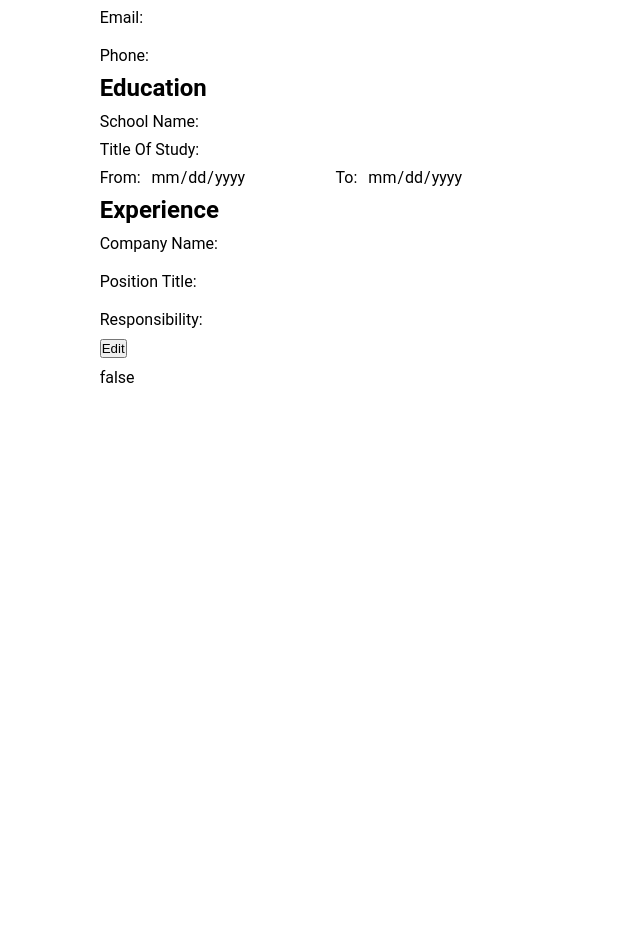
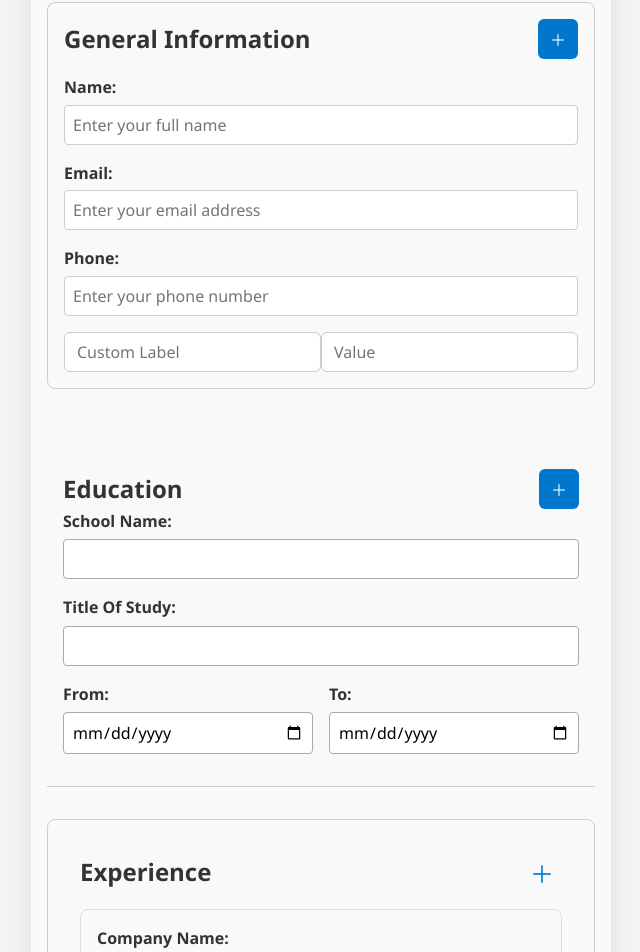
Before and after one commit to Zedai00/CVApplication, a React (Vite) app: page / in a window 1280 px wide. Shown: the part 78-1030 px from the top of the page, without its empty margins (319-959 px from the left). Before the commit the page ends 800 px from the top, so only its background shows below. Built offline with nearby package versions, Linux system fonts and the light colour scheme.

Commit message:
Add Styles for every module

```diff
--- a/src/App.css
+++ b/src/App.css
@@ -1,59 +1,36 @@
 .app {
-  padding: 10px;
+  max-width: 800px;
+  margin: 2rem auto;
+  padding: 1rem;
+  font-family: "Segoe UI", sans-serif;
+  color: #333;
+  background-color: #f9f9f9;
+  border-radius: 10px;
+  box-shadow: 0 4px 20px rgba(0, 0, 0, 0.1);
+}
+
+form {
   display: flex;
   flex-direction: column;
-  gap: 10px;
+  gap: 2rem;
 }
 
-input {
-  font-size: 16px;
-  font-weight: normal;
+.action {
+  text-align: center;
+  margin-top: 1.5rem;
 }
 
-label {
-  white-space: nowrap;
+.action button {
+  font-size: 1rem;
+  padding: 0.75rem 2rem;
+  background-color: #0077cc;
+  color: white;
+  border: none;
+  border-radius: 6px;
+  cursor: pointer;
+  transition: background-color 0.2s ease;
 }
 
-.form-group {
-  display: flex;
-  justify-content: space-between;
-  align-items: center;
-  height: 18px;
-  margin-bottom: 10px;
+.action button:hover {
+  background-color: #005fa3;
 }
-
-.form-group input {
-  flex: 1;
-  border: none;
-  border-bottom: 0.1px black solid;
-}
-
-.form-group input:focus {
-  outline: none;
-  border-bottom: 0.1px black solid;
-}
-
-input:disabled {
-  background: none;
-  color: black;
-}
-
-.title {
-  display: flex;
-  justify-content: space-between;
-}
-
-section {
-  display: flex;
-  flex-direction: column;
-  justify-content: center;
-  gap: 10px;
-}
-
-section input {
-  margin-left: 10px;
-}
-
-.show {
-  border: none !important;
-}
--- a/src/App.jsx
+++ b/src/App.jsx
@@ -5,31 +5,27 @@ import Exp from './components/Exp'
 import './App.css'
 
 function App() {
-  const [edit, setEdit] = useState(false)
+  const [edit, setEdit] = useState(true)
 
-  document.addEventListener("DOMContentLoaded", () => {
-    const form = document.querySelector("form")
-    form.addEventListener("submit", (e) => {
-      e.preventDefault()
-      setEdit(!edit)
-    })
-
-  })
-
-
+  function toggleMode(e) {
+    e.preventDefault()
+    setEdit(prev => !prev)
+  }
 
   return (
     <div className='app'>
-      <form action="#">
+      <form onSubmit={toggleMode}>
         <Gen edit={edit} />
         <Edu edit={edit} />
         <Exp edit={edit} />
-        {edit ? <button onClick={() => setEdit(!edit)}>Submit</button> : <button onClick={() => setEdit(!edit)}>Edit</button>}
+        <div className="action">
+          <button type="submit">
+            {edit ? 'Submit' : 'Edit'}
+          </button>
+        </div>
       </form>
-      <div>{edit.toString()}</div>
     </div>
   )
 }
 
-
 export default App
--- a/src/components/Edu.jsx
+++ b/src/components/Edu.jsx
@@ -1,3 +1,4 @@
+// Edu.jsx
 import { useState } from "react"
 import '../styles/Edu.css'
 
@@ -5,44 +6,51 @@ const createTemplate = () => ({
   id: crypto.randomUUID(),
   items: [
     { name: "schoolName", label: "School Name", type: "text", value: "" },
-    { name: "titleOfStudy", label: "Title Of Study", type: "", value: "" },
+    { name: "titleOfStudy", label: "Title Of Study", type: "text", value: "" },
     { name: "from", label: "From", type: "date", value: "" },
-    { name: "to", label: "To", type: "date", value: "" }]
+    { name: "to", label: "To", type: "date", value: "" }
+  ]
 })
 
 function Edu({ edit }) {
-
   const [items, setItems] = useState([createTemplate()])
 
   function handleChange(e, groupId) {
     const { id: name, value } = e.target;
-    console.log(name)
     setItems(prevItems =>
       prevItems.map(group => {
         if (group.id !== groupId) return group;
 
-        const updatedItems = group.items.map(item => {
-          if (item.name === name) {
-            return { ...item, value };
-          }
-          return item;
-        });
+        const updatedItems = group.items.map(item =>
+          item.name === name ? { ...item, value } : item
+        );
 
         return { ...group, items: updatedItems };
       })
     );
   }
 
+  function handleAdd() {
+    setItems(prev => [...prev, createTemplate()])
+  }
+
+  function handleDelete(idToDelete) {
+    setItems(prev => prev.filter(group => group.id !== idToDelete))
+  }
 
   return (
     <section className='edu'>
       <div className="title">
         <h2>Education</h2>
-        {edit ? <button>Add</button> : null}
+        {edit && <button type="button" className="add-btn" onClick={handleAdd}>＋</button>}
       </div>
 
       {items.map(group => (
-        <div key={group.id}>
+        <div key={group.id} className="edu-group">
+          {edit && items.length > 1 && (
+            <button type="button" className="delete-btn" onClick={() => handleDelete(group.id)}>×</button>
+          )}
+
           {group.items.slice(0, 2).map((item) => (
             <div key={`${item.name}-${group.id}`} className="form-group">
               <label htmlFor={item.name}>{item.label}:</label>
@@ -64,7 +72,7 @@ function Edu({ edit }) {
             </div>
           ))}
 
-          <div key={group.id} className="oneline">
+          <div className="oneline">
             {group.items.slice(2, 4).map((item) => (
               <div key={`${item.name}-${group.id}`} className="form-group">
                 <label htmlFor={item.name}>{item.label}:</label>
@@ -86,12 +94,10 @@ function Edu({ edit }) {
               </div>
             ))}
           </div>
-
         </div>
       ))}
-    </section >
+    </section>
   )
-
 }
 
 export default Edu
--- a/src/components/Exp.jsx
+++ b/src/components/Exp.jsx
@@ -1,53 +1,103 @@
 import { useState } from "react"
 import '../styles/Exp.css'
 
+const createTemplate = () => ({
+  id: crypto.randomUUID(),
+  items: [
+    { name: "companyName", label: "Company Name", type: "text", value: "" },
+    { name: "positionTitle", label: "Position Title", type: "text", value: "" },
+    { name: "responsibility", label: "Responsibility", type: "text", value: "" },
+    { name: "from", label: "From", type: "date", value: "" },
+    { name: "to", label: "To", type: "date", value: "" }
+  ]
+})
+
 function Exp({ edit }) {
-  const [companyName, setCompanyName] = useState('')
-  const [positionTitle, setPositionTitle] = useState('')
-  const [responsibility, setResponsibility] = useState('')
+  const [items, setItems] = useState([createTemplate()])
 
-  const handleChange = (e) => {
-    const label = e.target.previousElementSibling.getAttribute('for')
-    switch (label) {
-      case 'companyName':
-        setCompanyName(e.target.value)
-        break
-      case 'positionTitle':
-        setPositionTitle(e.target.value)
-        break
-      case 'responsibility':
-        setResponsibility(e.target.value)
-        break
-    }
+  function handleChange(e, groupId) {
+    const { id: name, value } = e.target;
+    setItems(prevItems =>
+      prevItems.map(group => {
+        if (group.id !== groupId) return group;
+
+        const updatedItems = group.items.map(item =>
+          item.name === name ? { ...item, value } : item
+        );
+
+        return { ...group, items: updatedItems };
+      })
+    );
+  }
+
+  function handleAdd() {
+    setItems(prev => [...prev, createTemplate()])
+  }
+
+  function handleDelete(idToDelete) {
+    setItems(prev => prev.filter(group => group.id !== idToDelete))
   }
 
   return (
     <section className='exp'>
       <div className="title">
         <h2>Experience</h2>
-        {edit ? <button>Add</button> : null}
+        {edit && <button type="button" className="add-btn" onClick={handleAdd}>＋</button>}
       </div>
-      <div className="form-group">
-        <label htmlFor="companyName">Company Name:
-        </label>
-        {edit ? <input type="text" id="companyName" onChange={handleChange} value={companyName} /> :
-          <input type="text" disabled className="show" />}
-      </div>
-      <div className="form-group">
-        <label htmlFor="positionTitle">Position Title:
-        </label>
-        {edit ? <input type="text" id="positionTitle" onChange={handleChange} value={positionTitle} /> :
-          <input type="text" disabled className="show" />}
-      </div>
-      <div className="form-group">
-        <label htmlFor="responsibility">Responsibility:
-        </label>
-        {edit ? <input type="text" id="responsibility" onChange={handleChange} value={responsibility} /> :
-          <input type="text" disabled className="show" />}
-      </div>
+
+      {items.map(group => (
+        <div key={group.id} className="exp-group">
+          {edit && items.length > 1 && (
+            <button type="button" className="delete-btn" onClick={() => handleDelete(group.id)}>×</button>
+          )}
+
+          {group.items.slice(0, 3).map(item => (
+            <div key={`${item.name}-${group.id}`} className="form-group">
+              <label htmlFor={item.name}>{item.label}:</label>
+              {edit ? (
+                <input
+                  type={item.type}
+                  id={item.name}
+                  value={item.value}
+                  onChange={(e) => handleChange(e, group.id)}
+                />
+              ) : (
+                <input
+                  type={item.type}
+                  value={item.value}
+                  disabled
+                  className="show"
+                />
+              )}
+            </div>
+          ))}
+
+          <div className="oneline">
+            {group.items.slice(3, 5).map(item => (
+              <div key={`${item.name}-${group.id}`} className="form-group">
+                <label htmlFor={item.name}>{item.label}:</label>
+                {edit ? (
+                  <input
+                    type={item.type}
+                    id={item.name}
+                    value={item.value}
+                    onChange={(e) => handleChange(e, group.id)}
+                  />
+                ) : (
+                  <input
+                    type={item.type}
+                    value={item.value}
+                    disabled
+                    className="show"
+                  />
+                )}
+              </div>
+            ))}
+          </div>
+        </div>
+      ))}
     </section>
   )
-
 }
 
 export default Exp
--- a/src/components/Gen.jsx
+++ b/src/components/Gen.jsx
@@ -2,45 +2,100 @@ import { useState } from "react"
 import '../styles/Gen.css'
 
 function Gen({ edit }) {
+  const [items, setItems] = useState([
+    { name: "name", label: "Name", type: "text", value: "", hint: "Enter your full name" },
+    { name: "email", label: "Email", type: "email", value: "", hint: "Enter your email address" },
+    { name: "phone", label: "Phone", type: "tel", value: "", hint: "Enter your phone number" }
+  ])
 
-  const [items, setItems] = useState([
-    { name: "name", type: "text", value: "" }, { name: "email", type: "email", value: "" }, {
-      name: "phone", type: "tel", value: ""
-    }]);
-
+  const [customFields, setCustomFields] = useState([])
+  const [newField, setNewField] = useState({ label: '', value: '' })
 
   function handleChange(e) {
     const { name, value } = e.target
-    setItems(
-      items.map(item => {
-        if (item.name === name) {
-          return { ...item, value: value }
-        }
-        return item
-      })
+    setItems(prevItems =>
+      prevItems.map(item => (item.name === name ? { ...item, value } : item))
     )
   }
 
+  function handleCustomChange(e, index, field) {
+    const updated = [...customFields]
+    updated[index][field] = e.target.value
+    setCustomFields(updated)
+  }
+
+  function handleAddCustomField() {
+    if (!newField.label.trim()) return
+    setCustomFields([...customFields, { ...newField, permanent: true }])
+    setNewField({ label: '', value: '' })
+  }
+
+  function handleDeleteCustom(index) {
+    setCustomFields(prev => prev.filter((_, i) => i !== index))
+  }
 
   return (
-    <section className='gen' >
+    <section className='gen'>
       <div className="title">
         <h2>General Information</h2>
-        {edit ? <button>Add</button> : null}
+        {edit && <button type="button" onClick={handleAddCustomField}>＋</button>}
       </div>
-      {items.map(item => {
-        return (
-          <div key={item.name} className="form-group">
-            <label htmlFor={item.name}>{item.name.charAt(0).toUpperCase() + item.name.slice(1)}:
-            </label>
-            {edit ? <input name={item.name} required="true" {...item.extraArgs} type={item.type} id={item.name} onChange={handleChange} value={item.value} /> : <input type="text" disabled className="show" />}
-          </div>
-        )
-      })
-      }
-    </section >
+
+      {items.map(item => (
+        <div key={item.name} className="form-group">
+          <label htmlFor={item.name}>{item.label}:</label>
+          {edit ? (
+            <input
+              name={item.name}
+              type={item.type}
+              id={item.name}
+              placeholder={item.hint}
+              onChange={handleChange}
+              value={item.value}
+              required
+            />
+          ) : (
+            <input type="text" value={item.value} disabled className="show" />
+          )}
+        </div>
+      ))}
+
+      {edit && (
+        <div className="custom-field-pair">
+          <input
+            type="text"
+            placeholder="Custom Label"
+            value={newField.label}
+            onChange={(e) => setNewField({ ...newField, label: e.target.value })}
+          />
+          <input
+            type="text"
+            placeholder="Value"
+            value={newField.value}
+            onChange={(e) => setNewField({ ...newField, value: e.target.value })}
+          />
+        </div>
+      )}
+
+      {customFields.map((field, index) => (
+        <div key={index} className="form-group">
+          <label>{field.label}:</label>
+          {edit ? (
+            <div className="custom-inline">
+              <input
+                type="text"
+                value={field.value}
+                onChange={(e) => handleCustomChange(e, index, 'value')}
+              />
+              <button type="button" className="delete-btn" onClick={() => handleDeleteCustom(index)}>×</button>
+            </div>
+          ) : (
+            <input type="text" value={field.value} disabled className="show" />
+          )}
+        </div>
+      ))}
+    </section>
   )
-
 }
 
 export default Gen
--- a/src/index.css
+++ b/src/index.css
@@ -1,43 +1,63 @@
+/* Global Reset & Box Model */
 * {
+  margin: 0;
   padding: 0;
-  margin: 0;
   box-sizing: border-box;
 }
 
+/* Root Container */
 #root {
   display: flex;
   justify-content: center;
+  background-color: #f3f3f3;
 }
 
-@import url("https://fonts.googleapis.com/css2?family=Playfair+Display:ital,wght@0,400..900;1,400..900&family=Roboto:ital,wght@0,100..900;1,100..900&display=swap");
-
+/* Typography & Layout */
 body {
   font-size: 16px;
-  font-family:
-    Roboto,
-    system-ui,
-    -apple-system,
-    BlinkMacSystemFont,
-    "Segoe UI",
-    Oxygen,
-    Ubuntu,
-    Cantarell,
-    "Open Sans",
-    "Helvetica Neue",
-    sans-serif;
+  font-family: "Roboto", system-ui, sans-serif;
+  background-color: #f3f3f3;
+  color: #222;
+  line-height: 1.6;
+  padding: 2rem;
 }
-input {
-  font-size: 16px;
-  font-family:
-    Roboto,
-    system-ui,
-    -apple-system,
-    BlinkMacSystemFont,
-    "Segoe UI",
-    Oxygen,
-    Ubuntu,
-    Cantarell,
-    "Open Sans",
-    "Helvetica Neue",
-    sans-serif;
+
+/* Inputs and Buttons */
+input,
+button {
+  font-family: inherit;
+  font-size: 1rem;
+  border: 1px solid #ccc;
+  border-radius: 6px;
+  padding: 0.5rem 0.75rem;
+  outline: none;
+  transition:
+    border-color 0.2s ease,
+    box-shadow 0.2s ease;
 }
+
+input:focus {
+  border-color: #0077cc;
+  box-shadow: 0 0 0 2px rgba(0, 119, 204, 0.2);
+}
+
+/* Labels */
+label {
+  font-weight: 500;
+  margin-bottom: 0.4rem;
+  display: block;
+  color: #333;
+}
+
+/* Buttons */
+button {
+  background-color: #0077cc;
+  color: #fff;
+  font-weight: 500;
+  cursor: pointer;
+  border: none;
+}
+
+button:hover {
+  background-color: #005fa3;
+}
--- a/src/styles/Edu.css
+++ b/src/styles/Edu.css
@@ -1,20 +1,46 @@
-.oneline {
-  display: flex;
-  gap: 10px;
+section.edu {
+  padding: 1rem;
+  border-bottom: 1px solid #ccc;
 }
 
-.oneline .form-group {
+.edu .title {
+  display: flex;
+  justify-content: space-between;
+  align-items: center;
+}
+
+.edu .form-group {
+  margin-bottom: 1rem;
+  display: flex;
+  flex-direction: column;
+}
+
+.edu .form-group label {
+  font-weight: bold;
+  margin-bottom: 0.3rem;
+}
+
+.edu input {
+  padding: 0.5rem;
+  border: 1px solid #ccc;
+  border-radius: 4px;
+}
+
+.edu .oneline {
+  display: flex;
+  gap: 1rem;
+}
+
+.edu .oneline .form-group {
   flex: 1;
 }
 
-.edu label {
-  width: 110px;
+.edu .delete-btn {
+  background: none;
+  color: red;
+  font-size: 1.2rem;
+  font-weight: bold;
+  border: none;
+  cursor: pointer;
+  margin-bottom: 0.5rem;
 }
-
-.oneline label {
-  width: auto;
-}
-
-[type="date"] {
-  width: 175px;
-}
--- a/src/styles/Exp.css
+++ b/src/styles/Exp.css
@@ -1,3 +1,78 @@
-.exp label {
-  width: 120px;
+/* Exp.css */
+
+.exp {
+  padding: 2rem;
+  border: 1px solid #ccc;
+  margin-bottom: 2rem;
+  border-radius: 8px;
 }
+
+.exp .title {
+  display: flex;
+  justify-content: space-between;
+  align-items: center;
+  margin-bottom: 1rem;
+}
+
+.exp .title h2 {
+  margin: 0;
+}
+
+.exp .title button {
+  font-size: 1.5rem;
+  background: none;
+  border: none;
+  color: #0077cc;
+  cursor: pointer;
+  padding: 0.2rem 0.5rem;
+}
+
+.exp-group {
+  border: 1px solid #ddd;
+  padding: 1rem;
+  border-radius: 8px;
+  margin-bottom: 1rem;
+  position: relative;
+}
+
+.exp-group .delete-btn {
+  position: absolute;
+  top: 0.5rem;
+  right: 0.5rem;
+  font-size: 1.2rem;
+  background: none;
+  border: none;
+  color: red;
+  cursor: pointer;
+}
+
+.form-group {
+  display: flex;
+  flex-direction: column;
+  margin-bottom: 0.75rem;
+}
+
+.form-group label {
+  font-weight: bold;
+  margin-bottom: 0.25rem;
+}
+
+.form-group input {
+  padding: 0.5rem;
+  border: 1px solid #aaa;
+  border-radius: 4px;
+}
+
+.oneline {
+  display: flex;
+  gap: 1rem;
+}
+
+.oneline .form-group {
+  flex: 1;
+}
+
+input.show[disabled] {
+  background: #f8f8f8;
+  color: #444;
+}
--- a/src/styles/Gen.css
+++ b/src/styles/Gen.css
@@ -1,3 +1,57 @@
-.gen label {
-  width: 50px;
+/* Gen.css */
+
+.gen {
+  padding: 1rem;
+  border: 1px solid #ccc;
+  margin-bottom: 2rem;
+  border-radius: 8px;
+  background-color: #f9f9f9;
 }
+
+.gen .title {
+  display: flex;
+  justify-content: space-between;
+  align-items: center;
+  margin-bottom: 1rem;
+}
+
+.gen .form-group {
+  display: flex;
+  flex-direction: column;
+  margin-bottom: 1rem;
+}
+
+.gen .form-group input {
+  padding: 0.5rem;
+  font-size: 1rem;
+  border: 1px solid #ccc;
+  border-radius: 4px;
+}
+
+.gen .custom-group {
+  display: flex;
+  gap: 1rem;
+  align-items: center;
+  margin-bottom: 1rem;
+}
+
+.gen .custom-label {
+  flex: 1;
+}
+
+.gen .custom-value {
+  flex: 2;
+}
+
+.gen .custom-buttons {
+  display: flex;
+  flex-direction: column;
+  gap: 0.25rem;
+}
+
+.gen input.show {
+  background-color: #fff;
+  border: none;
+  padding: 0.5rem;
+  font-size: 1rem;
+}
```
Also changed, not shown: src/components/Util.jsx (deleted).
